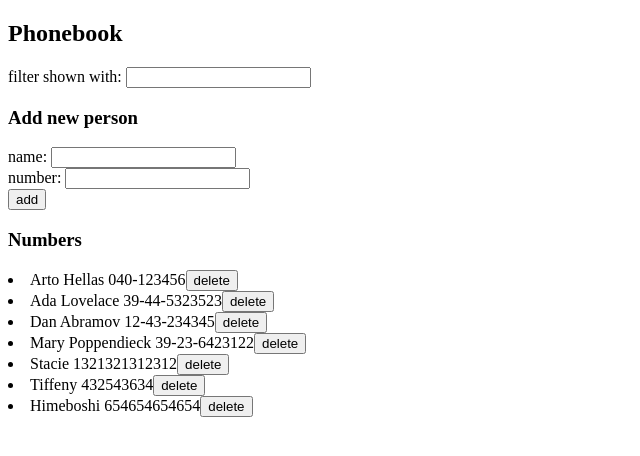
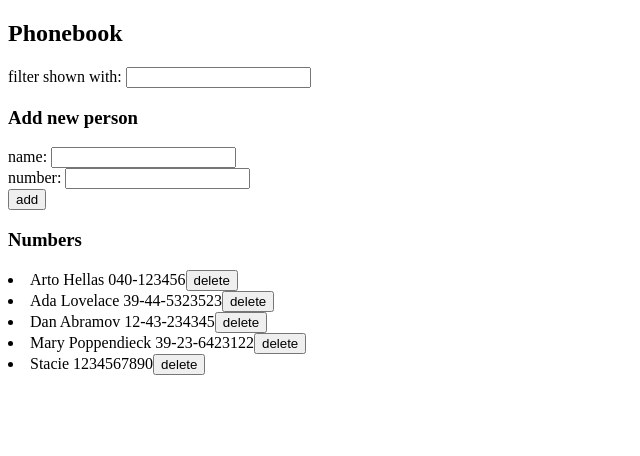
Before and after one commit to PeachBay/fullstackopen, a React (Create React App) app in the folder part2/phonebook/: page / in a window 1280 px wide. Shown: the top 456 px of the page, without its empty margins (0-640 px from the left). Built offline with nearby package versions, Linux system fonts and the light colour scheme; data requests are answered from the project's data file; the HTML template or start-up script is replaced by a standard one.

Commit message:
Add exercises part2/2.18

```diff
--- a/part2/phonebook/db.json
+++ b/part2/phonebook/db.json
@@ -22,18 +22,8 @@
     },
     {
       "name": "Stacie",
-      "number": "1321321312312",
+      "number": "1234567890",
       "id": 5
-    },
-    {
-      "name": "Tiffeny",
-      "number": "432543634",
-      "id": 6
-    },
-    {
-      "name": "Himeboshi",
-      "number": "654654654654",
-      "id": 7
     }
   ]
 }
--- a/part2/phonebook/src/App.js
+++ b/part2/phonebook/src/App.js
@@ -34,16 +34,30 @@ const App = () => {
     }
 
     if ( persons.some( person => person.name.toLowerCase() === newName.toLowerCase()) ) {
-      window.alert(`${newName} is already added to phonebook`);
+      if (window.confirm(`${newName} is already added to phonebook, replace the old number with a new one?`)) {
+
+        let indexPerson = persons.findIndex((person) => person.name.toLowerCase() === newName.toLowerCase())
+        let samePerson = persons[indexPerson]
+
+        personService
+          .update(samePerson.id, personObject)
+          .then(response => {
+            console.log('update success!')
+            let updatePerson = persons.filter(index => index.id !== samePerson.id)
+            updatePerson.push(response)
+            setPersons(updatePerson)
+            setFilteredPersons(updatePerson)
+          })
+          .catch(error => {
+            console.log('fail')
+          })
+      }
     } else {
       // Save the new input on server
       personService
         .create(personObject)
         .then(response => {
-          console.log('create entry with personService OK')
-          console.log(response)
-
-          // Add the input in the existing array of person
+          console.log('create success!')
           const newPersons = persons.concat(response)
 
           setPersons(newPersons)
@@ -53,22 +67,29 @@ const App = () => {
           setNewNumber('')
           setFilteredPersonValue('')
         })
+        .catch(error => {
+          console.log('fail')
+        })
     }
   }
 
   const removePerson = (event, removed) => {
     event.preventDefault()
-    window.confirm(`Delete ${removed.id}?`)
 
+    if (window.confirm(`Delete ${removed.id}?`)) {
       personService
       .remove(removed.id)
       .then( () => {
-      console.log('delete entry with personService OK')
+        console.log('delete success!')
         let newList = persons.filter( (person) => removed.id !== person.id )
 
         setPersons(newList)
         setFilteredPersons(newList)
       })
+      .catch(error => {
+        console.log('fail')
+      })
+    }
   }
 
   // save user input to array
--- a/part2/phonebook/src/services/persons.js
+++ b/part2/phonebook/src/services/persons.js
@@ -16,4 +16,9 @@ const remove = id => {
   return request.then(response => response.data)
 }
 
-export default { getAll, create, remove }
+const update = (id, newObject) => {
+  const request = axios.put(`${baseUrl}/${id}`, newObject)
+  return request.then(response => response.data)
+}
+
+export default { getAll, create, remove, update }
```
Lines whose indentation alone changed are shown as unchanged.
